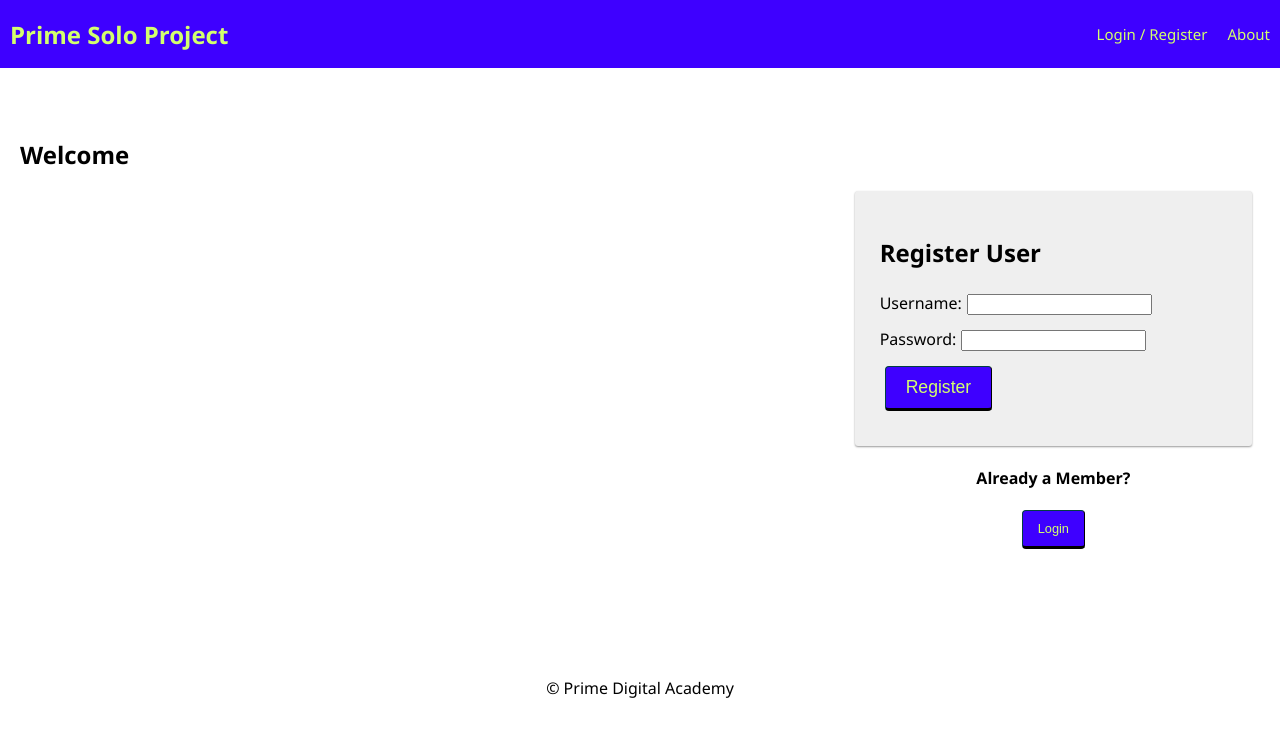
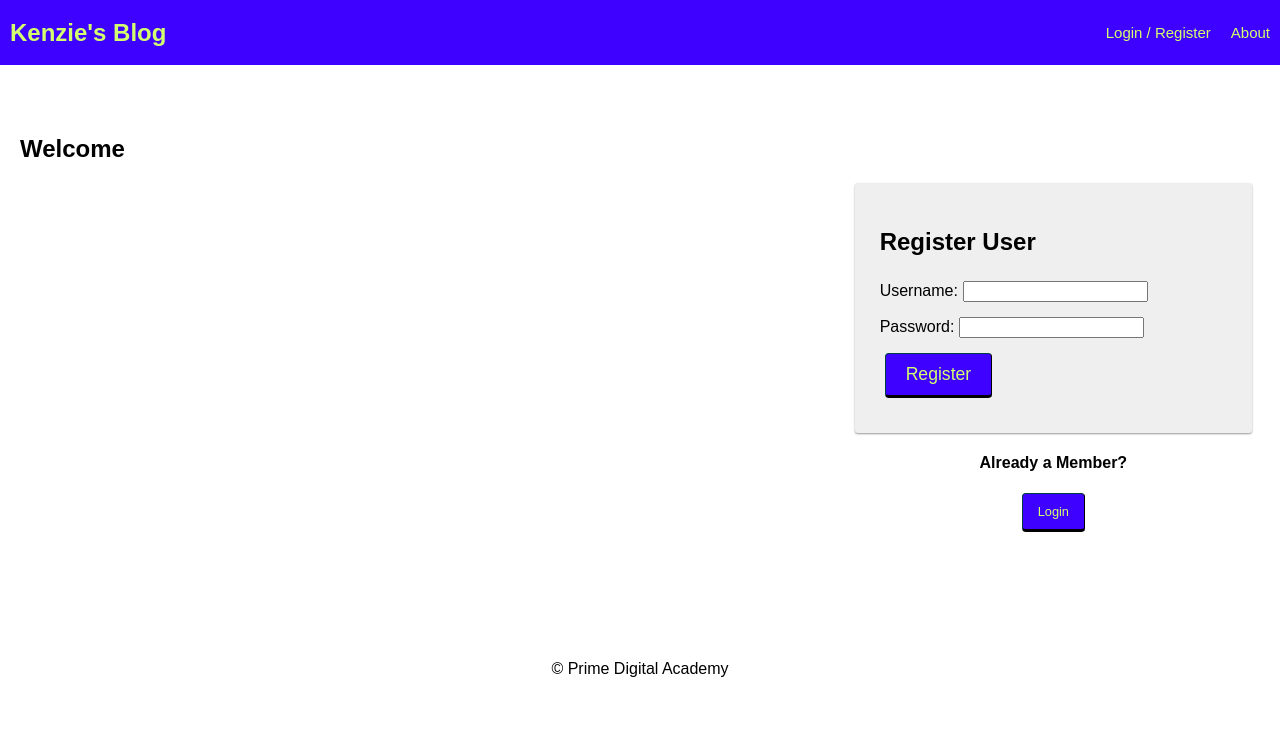
Before and after one commit to mackenzienewkirk/blog, a React (Create React App) app: page /#/home in a window 1280 px wide. Shown: the top 736 px of the page. Built offline with nearby package versions, Linux system fonts and the light colour scheme; no server answers.

Commit message:
font change

```diff
--- a/src/components/App/App.css
+++ b/src/components/App/App.css
@@ -5,7 +5,7 @@ body,
 }
 
 body {
-  font-family: 'Segoe UI', Tahoma, Geneva, Verdana, sans-serif;
+  font-family: 'Montserrat', sans-serif;
   margin: 0px;
 }
 
--- a/src/components/Nav/Nav.jsx
+++ b/src/components/Nav/Nav.jsx
@@ -10,7 +10,7 @@ function Nav() {
   return (
     <div className="nav">
       <Link to="/home">
-        <h2 className="nav-title">Prime Solo Project</h2>
+        <h2 className="nav-title">Kenzie's Blog</h2>
       </Link>
       <div>
         {/* If no user is logged in, show these links */}
```
